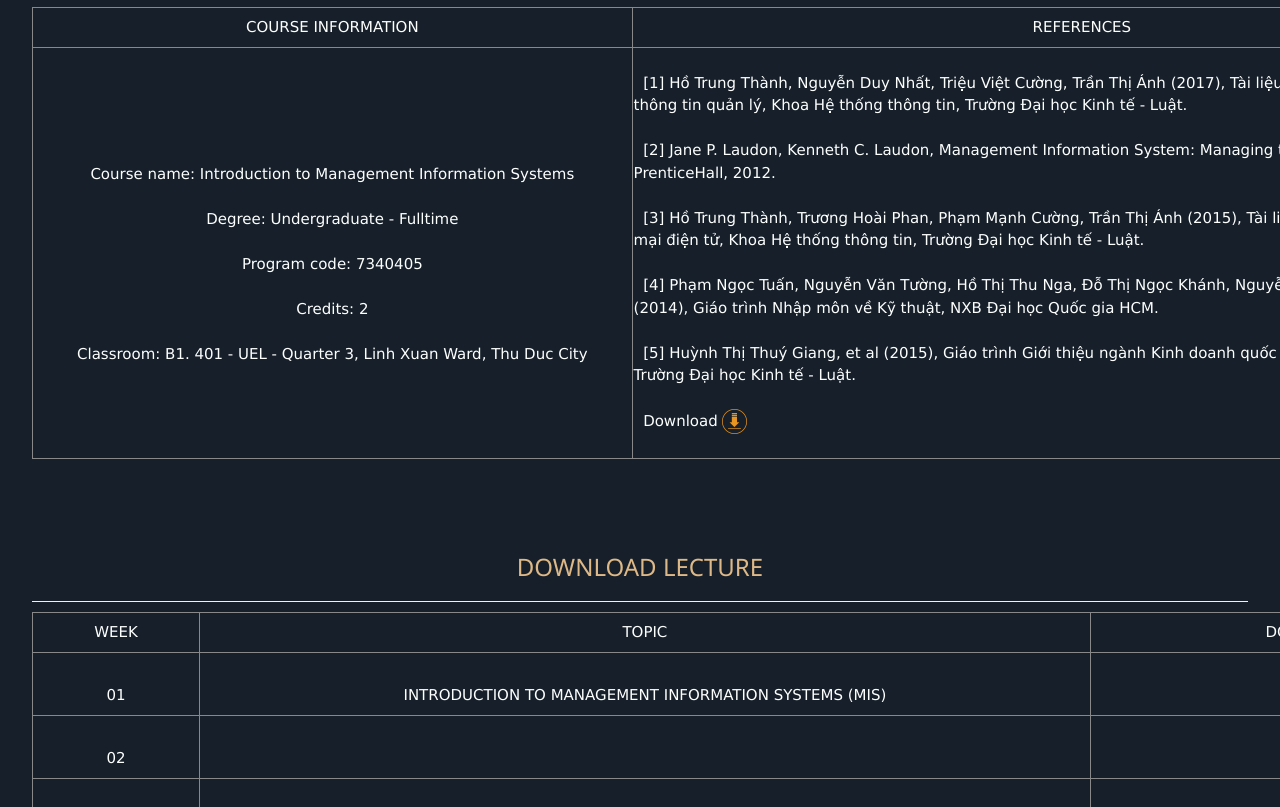
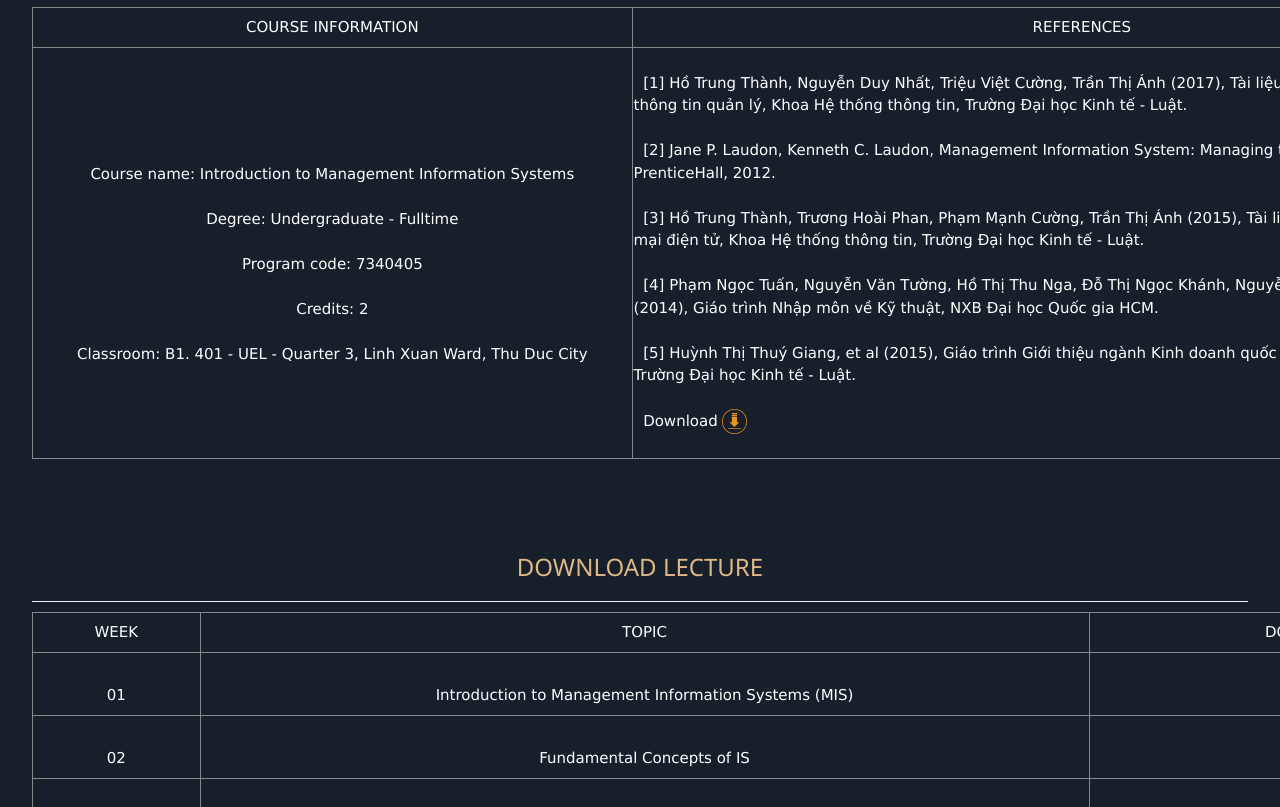
Before and after one commit to H4All/H4All.github.io, a plain HTML site: page course.html in a window 1280 px wide. Shown: the part 145-952 px from the top of the page. Drawn offline with nearby package versions, Linux system fonts and the light colour scheme.

Commit message:
Update course.html

```diff
--- a/course.html
+++ b/course.html
@@ -96,7 +96,7 @@
             01
             </td>
         <td style="text-align:center;width:125px;height:63px"> <br />
-        INTRODUCTION TO MANAGEMENT INFORMATION SYSTEMS (MIS)
+        Introduction to Management Information Systems (MIS)
         </td>
 
         <td style="text-align:center;width:536px;height:63px"> <br />
@@ -108,7 +108,7 @@
             02
             </td>
         <td style="text-align:center;width:125px;height:63px"> <br />
-
+        Fundamental Concepts of IS
         </td>
 
         <td style="text-align:center;width:536px;height:63px"> <br />
```
